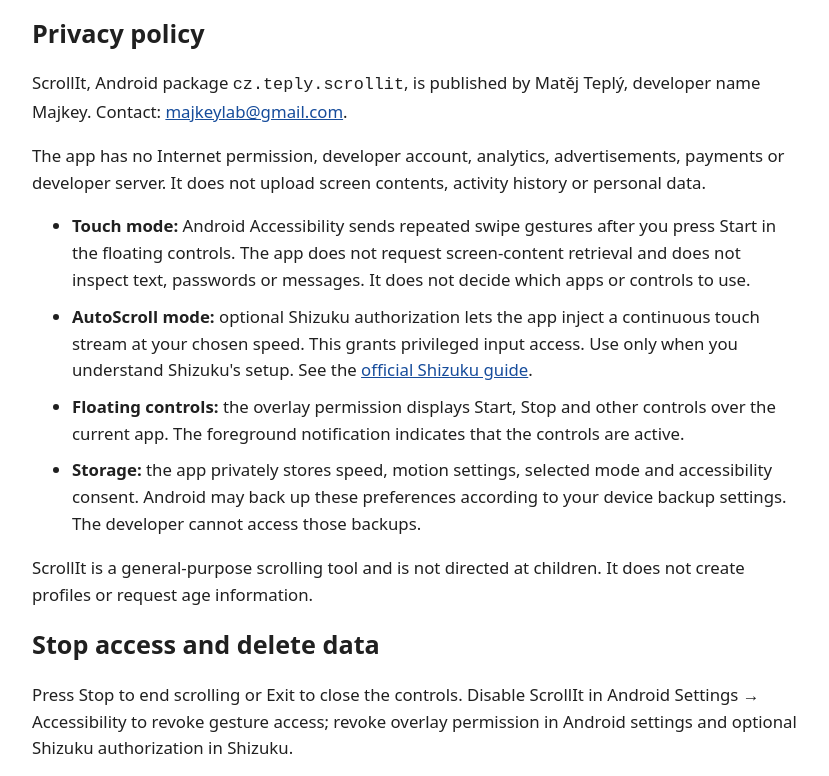
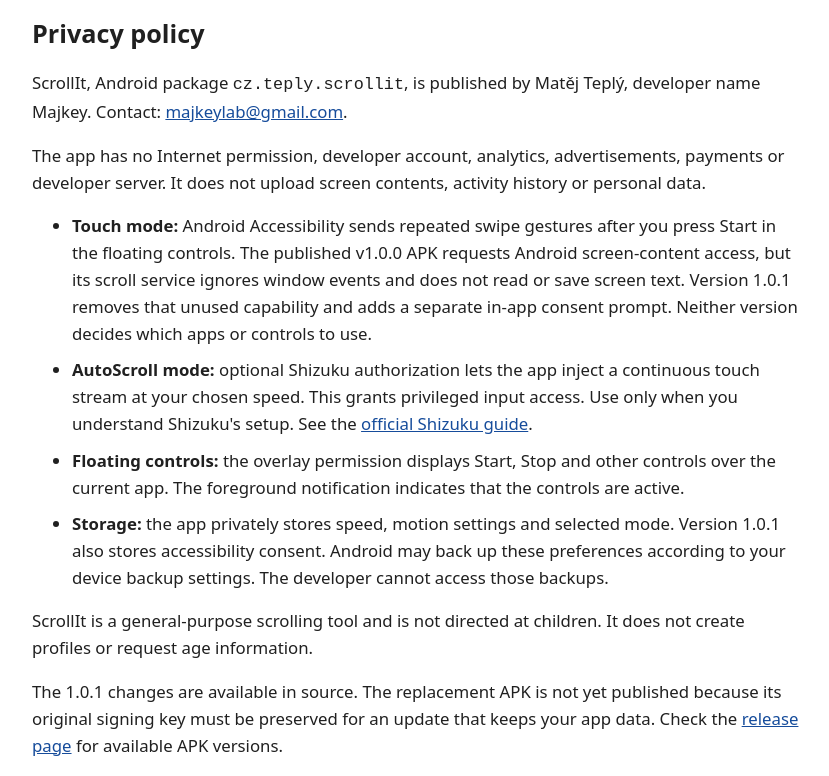
Before and after one commit to Majkey25/scrollit, a plain HTML site: page docs/index.html in a window 1280 px wide. Shown: the part 170-946 px from the top of the page, without its empty margins (224-1053 px from the left). Drawn offline with Linux system fonts and the light colour scheme.

Commit message:
docs: distinguish shipped accessibility access (#8)

```diff
--- a/docs/index.html
+++ b/docs/index.html
@@ -18,12 +18,13 @@
 <p>ScrollIt, Android package <code>cz.teply.scrollit</code>, is published by Matěj Teplý, developer name Majkey. Contact: <a href="mailto:majkeylab@gmail.com">majkeylab@gmail.com</a>.</p>
 <p>The app has no Internet permission, developer account, analytics, advertisements, payments or developer server. It does not upload screen contents, activity history or personal data.</p>
 <ul>
-<li><strong>Touch mode:</strong> Android Accessibility sends repeated swipe gestures after you press Start in the floating controls. The app does not request screen-content retrieval and does not inspect text, passwords or messages. It does not decide which apps or controls to use.</li>
+<li><strong>Touch mode:</strong> Android Accessibility sends repeated swipe gestures after you press Start in the floating controls. The published v1.0.0 APK requests Android screen-content access, but its scroll service ignores window events and does not read or save screen text. Version 1.0.1 removes that unused capability and adds a separate in-app consent prompt. Neither version decides which apps or controls to use.</li>
 <li><strong>AutoScroll mode:</strong> optional Shizuku authorization lets the app inject a continuous touch stream at your chosen speed. This grants privileged input access. Use only when you understand Shizuku's setup. See the <a href="https://shizuku.rikka.app/guide/setup/">official Shizuku guide</a>.</li>
 <li><strong>Floating controls:</strong> the overlay permission displays Start, Stop and other controls over the current app. The foreground notification indicates that the controls are active.</li>
-<li><strong>Storage:</strong> the app privately stores speed, motion settings, selected mode and accessibility consent. Android may back up these preferences according to your device backup settings. The developer cannot access those backups.</li>
+<li><strong>Storage:</strong> the app privately stores speed, motion settings and selected mode. Version 1.0.1 also stores accessibility consent. Android may back up these preferences according to your device backup settings. The developer cannot access those backups.</li>
 </ul>
 <p>ScrollIt is a general-purpose scrolling tool and is not directed at children. It does not create profiles or request age information.</p>
+<p>The 1.0.1 changes are available in source. The replacement APK is not yet published because its original signing key must be preserved for an update that keeps your app data. Check the <a href="https://github.com/Majkey25/scrollit/releases">release page</a> for available APK versions.</p>
 </section>
 <section id="delete"><h2>Stop access and delete data</h2>
 <p>Press Stop to end scrolling or Exit to close the controls. Disable ScrollIt in Android Settings → Accessibility to revoke gesture access; revoke overlay permission in Android settings and optional Shizuku authorization in Shizuku.</p>
```
